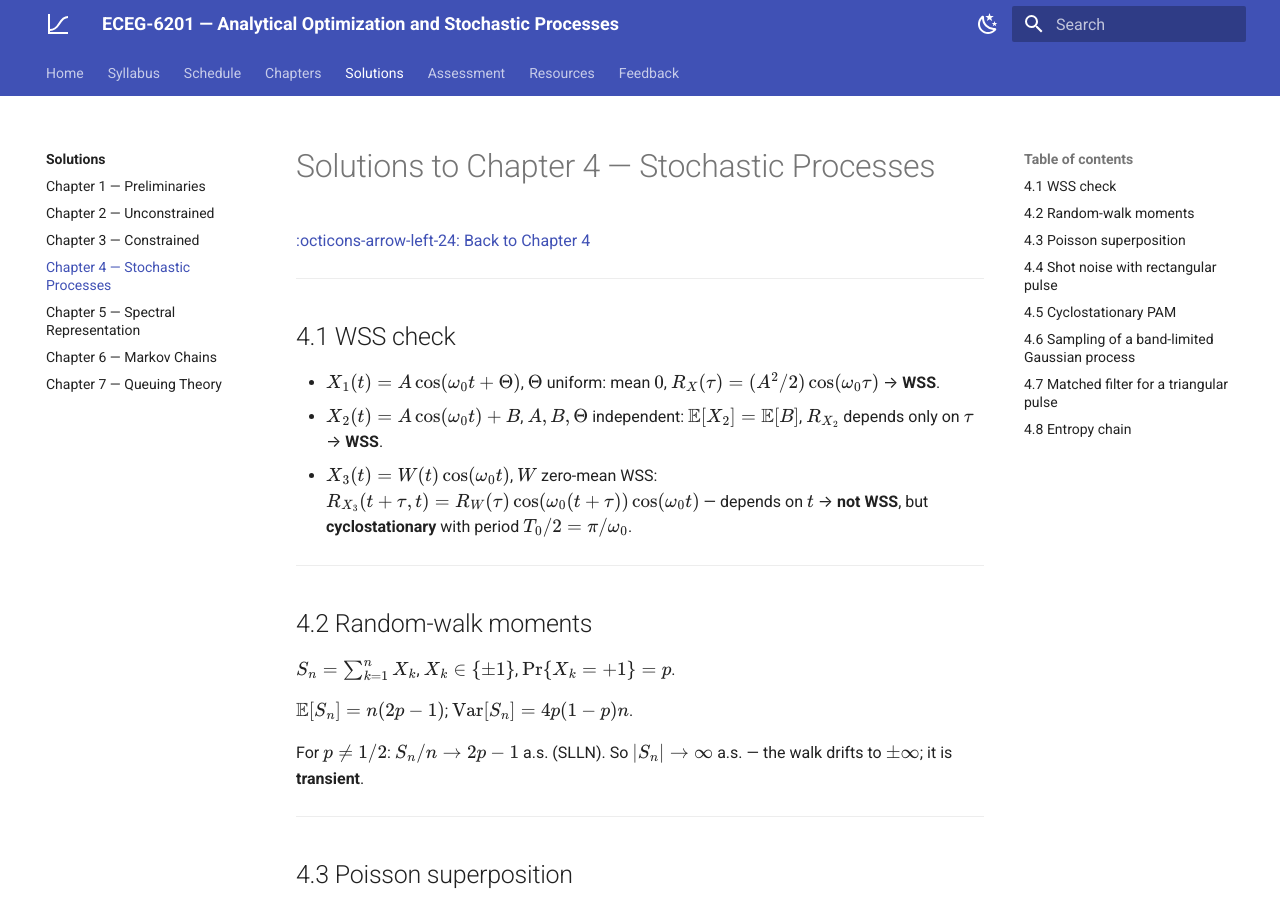
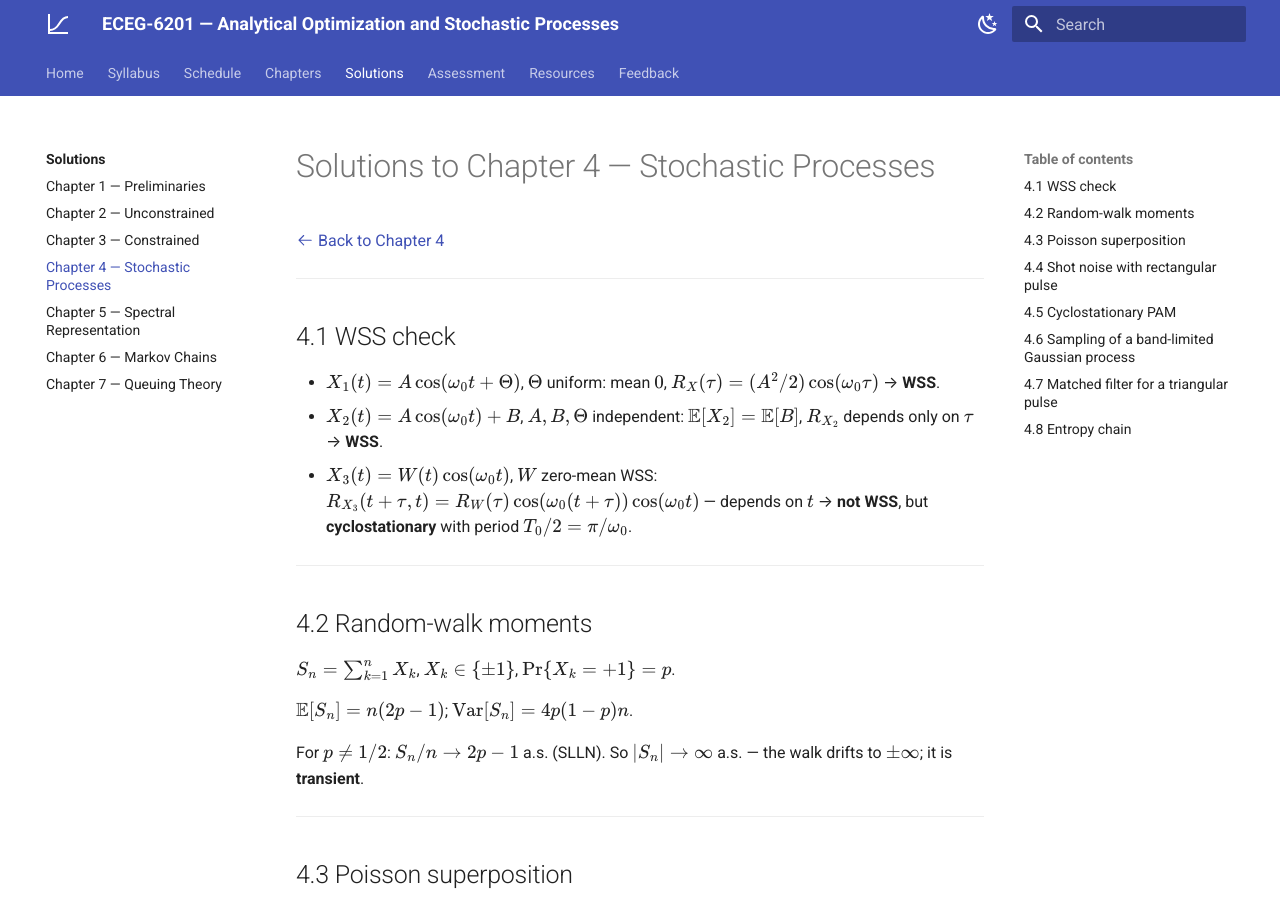
Before and after one commit to Tesfamichael-G/ECEG-6201-Analytical-optimization-and-Stochastic-Process, an MkDocs documentation site: the page built from docs/solutions/04-stochastic-processes.md, in a window 1280 px wide and 900 px high. Built offline with MkDocs 1.6.1 and Material for MkDocs 9.7.7, drawn with Linux system fonts in a browser that asks for light colours.

Commit message:
Update mkdocs.yml

```diff
--- a/mkdocs.yml
+++ b/mkdocs.yml
@@ -84,6 +84,10 @@ markdown_extensions:
   - pymdownx.snippets
   # … existing entries …
   - md_in_html
+  # … your existing entries …
+  - pymdownx.emoji:
+      emoji_index: !!python/name:material.extensions.emoji.twemoji
+      emoji_generator: !!python/name:material.extensions.emoji.to_svg
 
 extra_javascript:
   - javascripts/mathjax.js
```
